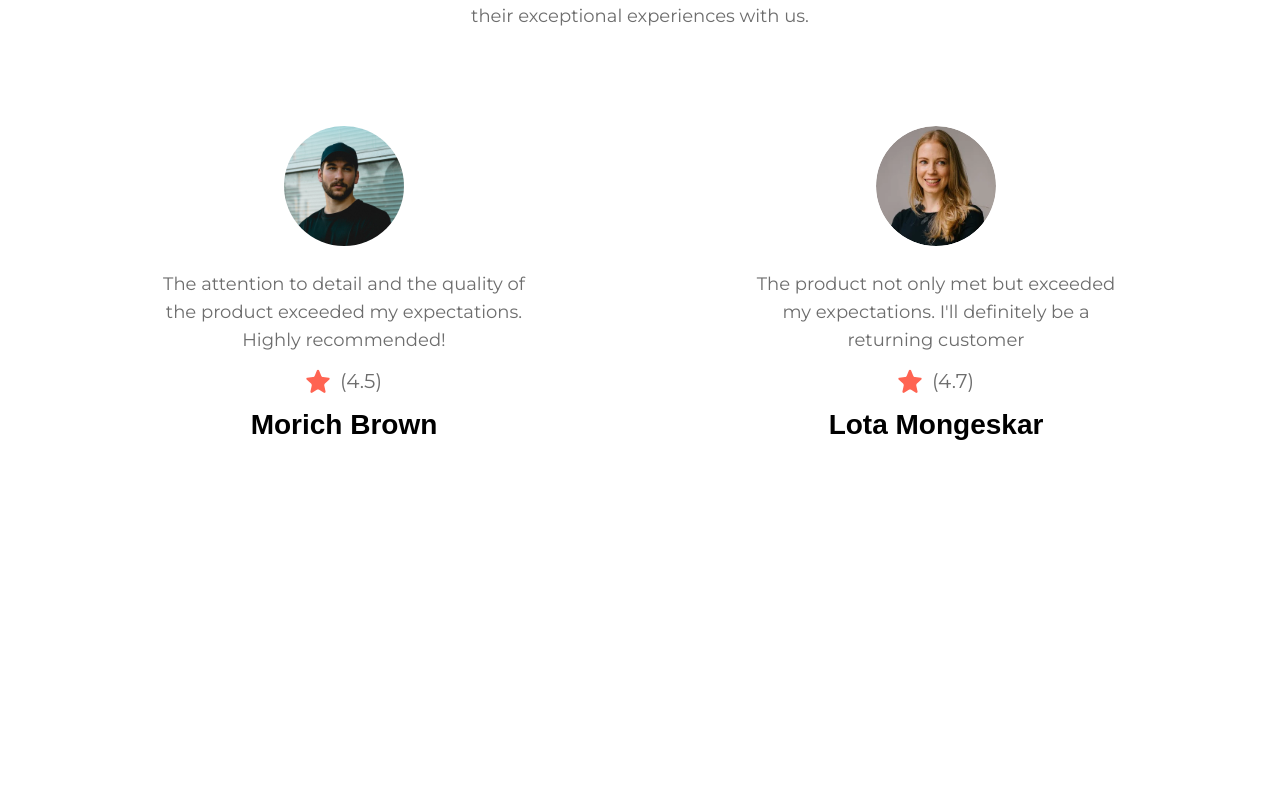
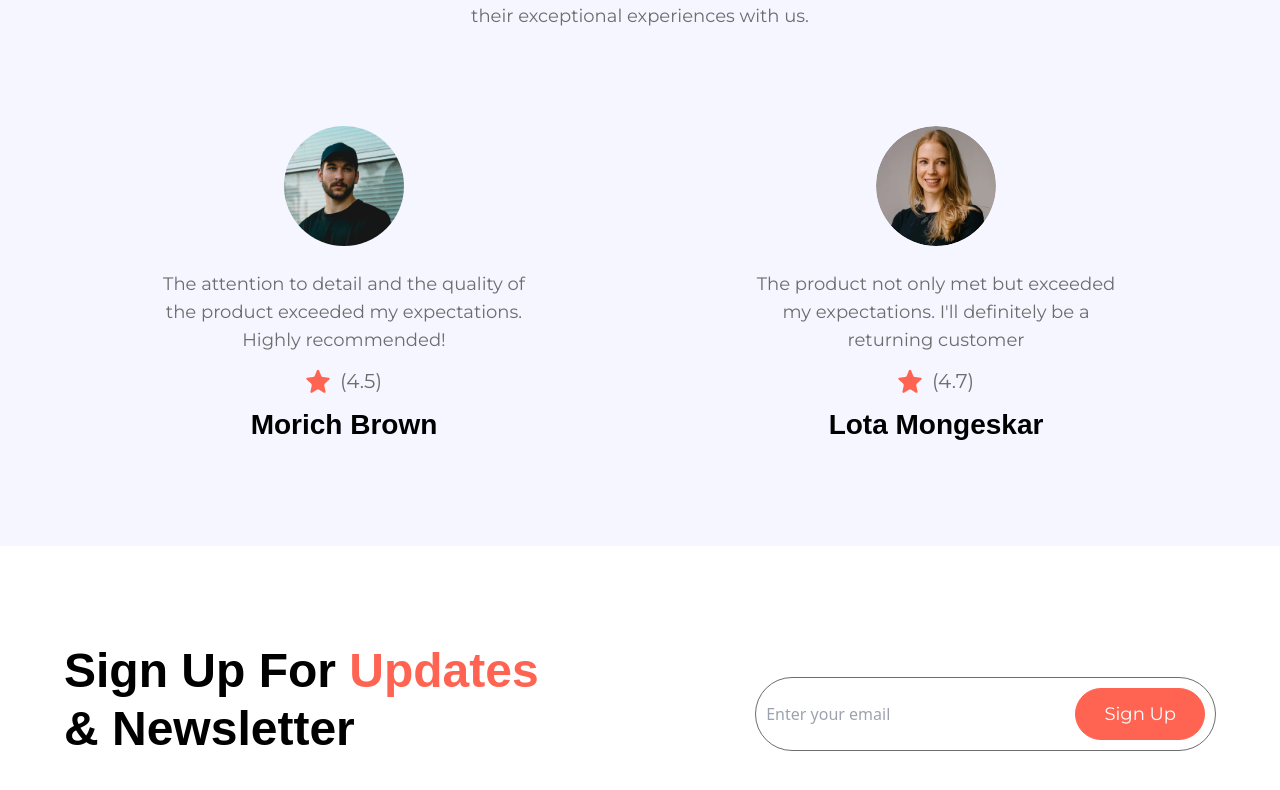
Before and after one commit to Mustapha-Nkhili/nike-landing-clone, a React (Vite) app: page / in a window 1280 px wide. Shown: the part 3937-4727 px from the top of the page. Before the commit the page ends 4483 px from the top, so only its background shows below. Built offline with nearby package versions, Linux system fonts and the light colour scheme; a web font is replaced by a local one.

Commit message:
Added Subscribe section and added background color to the customer reviews section

```diff
--- a/src/App.jsx
+++ b/src/App.jsx
@@ -4,6 +4,7 @@ import AboutUs from "./sections/AboutUs";
 import Services from "./sections/Services";
 import SpecialOffer from "./sections/SpecialOffer";
 import CustomerReviews from "./sections/CustomerReviews";
+import Subscribe from "./sections/Subscribe";
 
 function App() {
   return (
@@ -14,6 +15,7 @@ function App() {
       <Services />
       <SpecialOffer />
       <CustomerReviews />
+      <Subscribe />
     </>
   );
 }
--- a/src/components/Button.jsx
+++ b/src/components/Button.jsx
@@ -1,7 +1,7 @@
 const Button = ({ label, iconUrl, styles }) => {
   return (
     <button
-      className={`flex items-center justify-center gap-4 font-montserrat text-white text-lg capitalize bg-coral-red py-4 px-7 rounded-full border border-coral-red leading-none hover:bg-primary hover:text-black transition duration-300 ${styles}`}
+      className={`flex items-center justify-center gap-4 font-montserrat text-white text-lg capitalize bg-coral-red py-4 px-7 rounded-full border border-coral-red leading-none hover:bg-primary hover:text-black transition duration-300 ${styles && `${styles}`}`}
     >
       {label}{" "}
       {iconUrl && <img src={iconUrl} alt={`this is an icon of ${iconUrl}`} />}
--- a/src/sections/CustomerReviews.jsx
+++ b/src/sections/CustomerReviews.jsx
@@ -4,7 +4,7 @@ import { customerReviews } from "../constants";
 
 const CustomerReviews = () => {
   return (
-    <section className="padding-y max-container px-5 sm:px-0">
+    <section className="padding-y max-container px-5 sm:px-0 bg-pale-blue">
       <div className="sm:max-w-lg text-center m-auto w-fit mb-24">
         <Subtitle
           text={
--- /dev/null
+++ b/src/sections/Subscribe.jsx
@@ -0,0 +1,30 @@
+import Button from "../components/Button";
+import Subtitle from "../components/Subtitle";
+
+const Subscribe = () => {
+  return (
+    <section className="padding flex justify-between items-center flex-col lg:flex-row text-center md:text-left max-container">
+      <Subtitle
+        text={
+          <>
+            Sign Up for <span className="text-coral-red">Updates</span>{" "}
+            <span className="lg:block">& Newsletter</span>
+          </>
+        }
+      />
+
+      <div className="flex max-sm:flex-col justify-between sm:border sm:border-slate-gray rounded-full p-2.5 gap-5 w-full lg:max-w-[40%]">
+        <input
+          type="email"
+          name="subscriberEmail"
+          id="subscriberEmail"
+          className="max-sm:border max-sm:border-slate-gary max-sm:p-2.5 rounded-full bg-transparent border-non outline-none"
+          placeholder="Enter your email"
+        />
+        <Button label={"sign up"} />
+      </div>
+    </section>
+  );
+};
+
+export default Subscribe;
```
